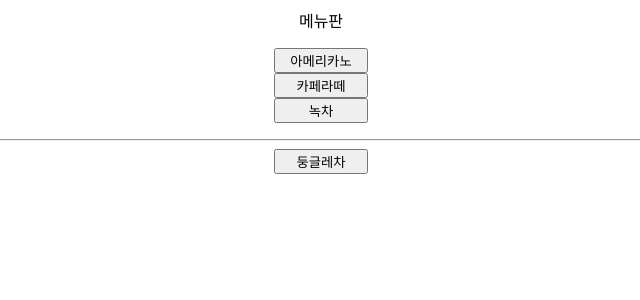
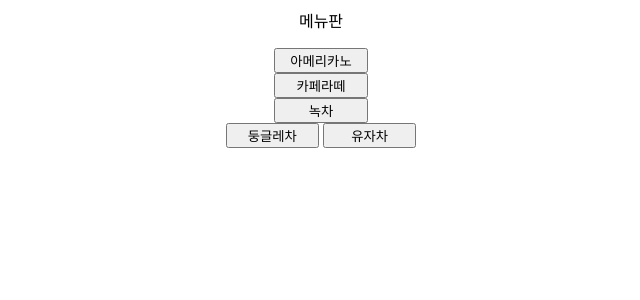
Before and after one commit to gabi0215/david, a Flask app: page /menu in a window 1280 px wide. Shown: the top 300 px of the page, without its empty margins (319-959 px from the left). Run offline with Flask 3, Linux system fonts and the light colour scheme.

Commit message:
유자차 메뉴 추가

```diff
--- a/common_solid_01/templates/menu.html
+++ b/common_solid_01/templates/menu.html
@@ -3,5 +3,5 @@
 <button name="menu1" style="width:70pt;">아메리카노</button><br>
 <button name="menu2" style="width:70pt;">카페라떼</button><br>
 <button name="menu2" style="width:70pt;">녹차</button><br>
-</p><hr>
 <button name="menu2" style="width:70pt;">둥글레차</button>
+<button name="menu2" style="width:70pt;">유자차</button>
```
